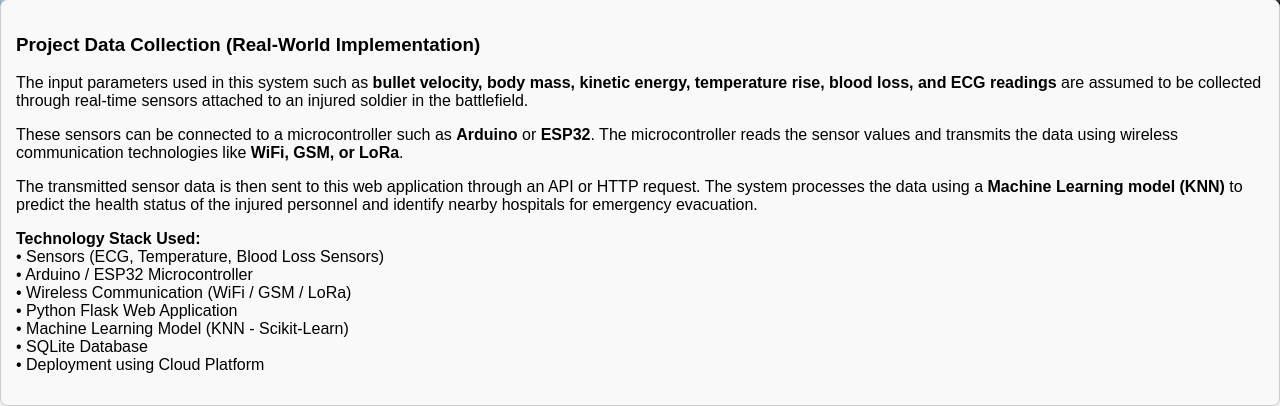
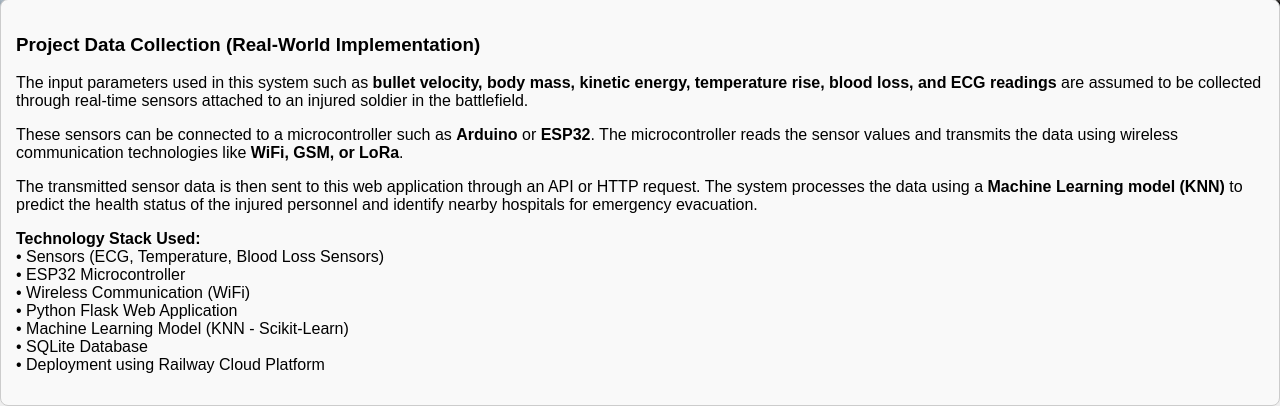
Before and after one commit to nilhilupadhyay/evaluation_system_for_injured_army_personnel_2, a Flask app: page / in a window 1280 px wide. Shown: the part 541-947 px from the top of the page. Run offline with Flask 3, Linux system fonts and the light colour scheme; parts of the project's set-up code (start-up, migrations or seed data) failed here and were passed over.

Commit message:
Update index.html

```diff
--- a/templates/index.html
+++ b/templates/index.html
@@ -314,12 +314,12 @@
     <p>
         <b>Technology Stack Used:</b><br>
         • Sensors (ECG, Temperature, Blood Loss Sensors)<br>
-        • Arduino / ESP32 Microcontroller<br>
-        • Wireless Communication (WiFi / GSM / LoRa)<br>
+        • ESP32 Microcontroller<br>
+        • Wireless Communication (WiFi)<br>
         • Python Flask Web Application<br>
         • Machine Learning Model (KNN - Scikit-Learn)<br>
         • SQLite Database<br>
-        • Deployment using Cloud Platform
+        • Deployment using Railway Cloud Platform
     </p>
     </div>
 
```
